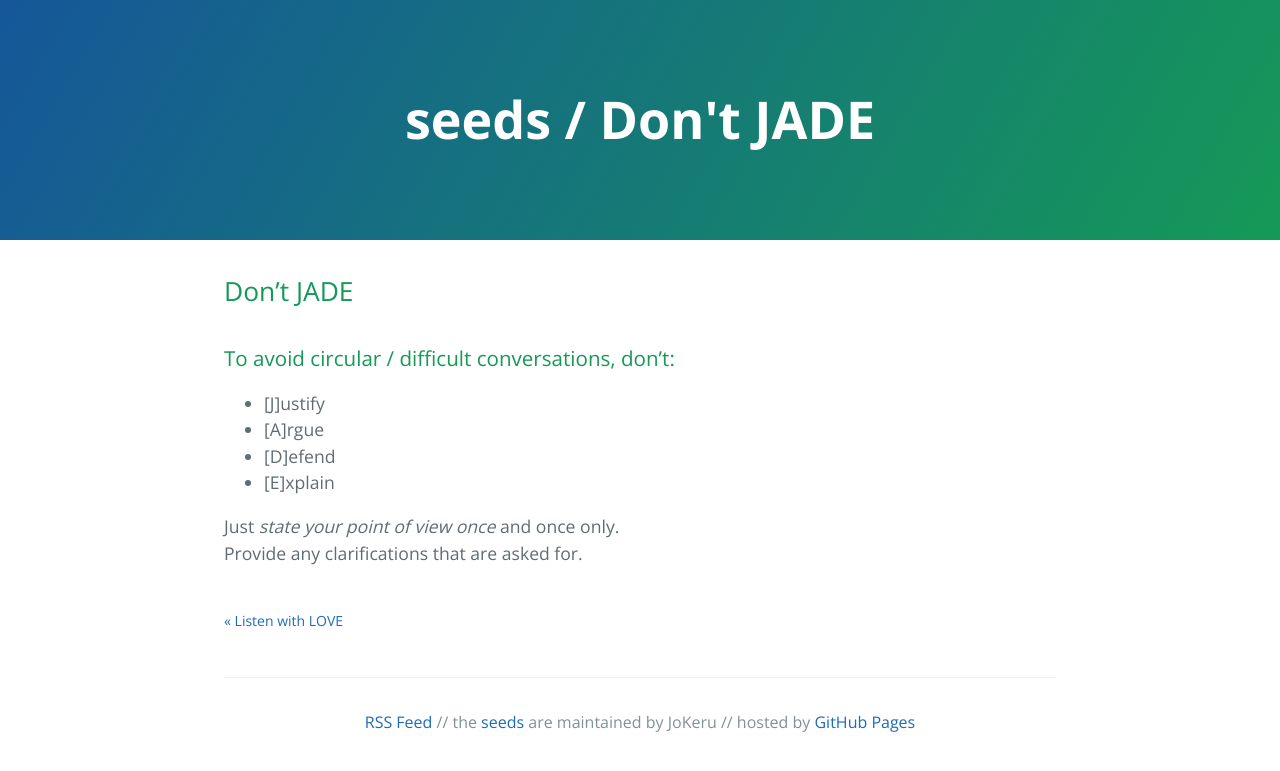
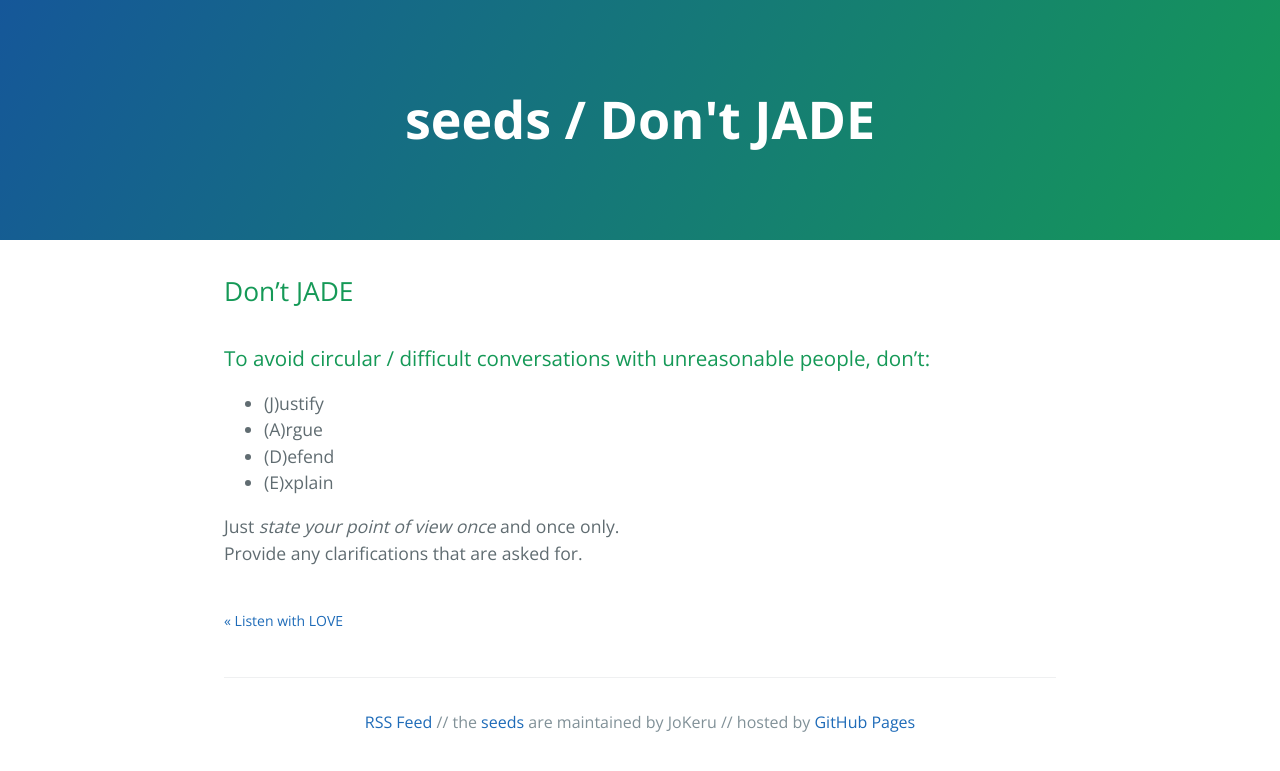
Before and after one commit to jokeru/seeds, a Jekyll site: the page built from _posts/2020-07-21-dont_jade.md, in a window 1280 px wide. Shown: the top 771 px of the page. Built offline with Jekyll 4.4.1, drawn with Linux system fonts in a browser that asks for light colours.

Commit message:
Update 2020-07-21-dont_jade.md

```diff
--- a/_posts/2020-07-21-dont_jade.md
+++ b/_posts/2020-07-21-dont_jade.md
@@ -7,12 +7,12 @@ date: 2020-07-21
 
 ## Don't JADE
 
-### To avoid circular / difficult conversations, don't:
+### To avoid circular / difficult conversations with unreasonable people, don't:
 
-- [J]ustify
-- [A]rgue
-- [D]efend
-- [E]xplain
+- (J)ustify
+- (A)rgue
+- (D)efend
+- (E)xplain
 
 Just _state your point of view once_ and once only.
 Provide any clarifications that are asked for.
```
